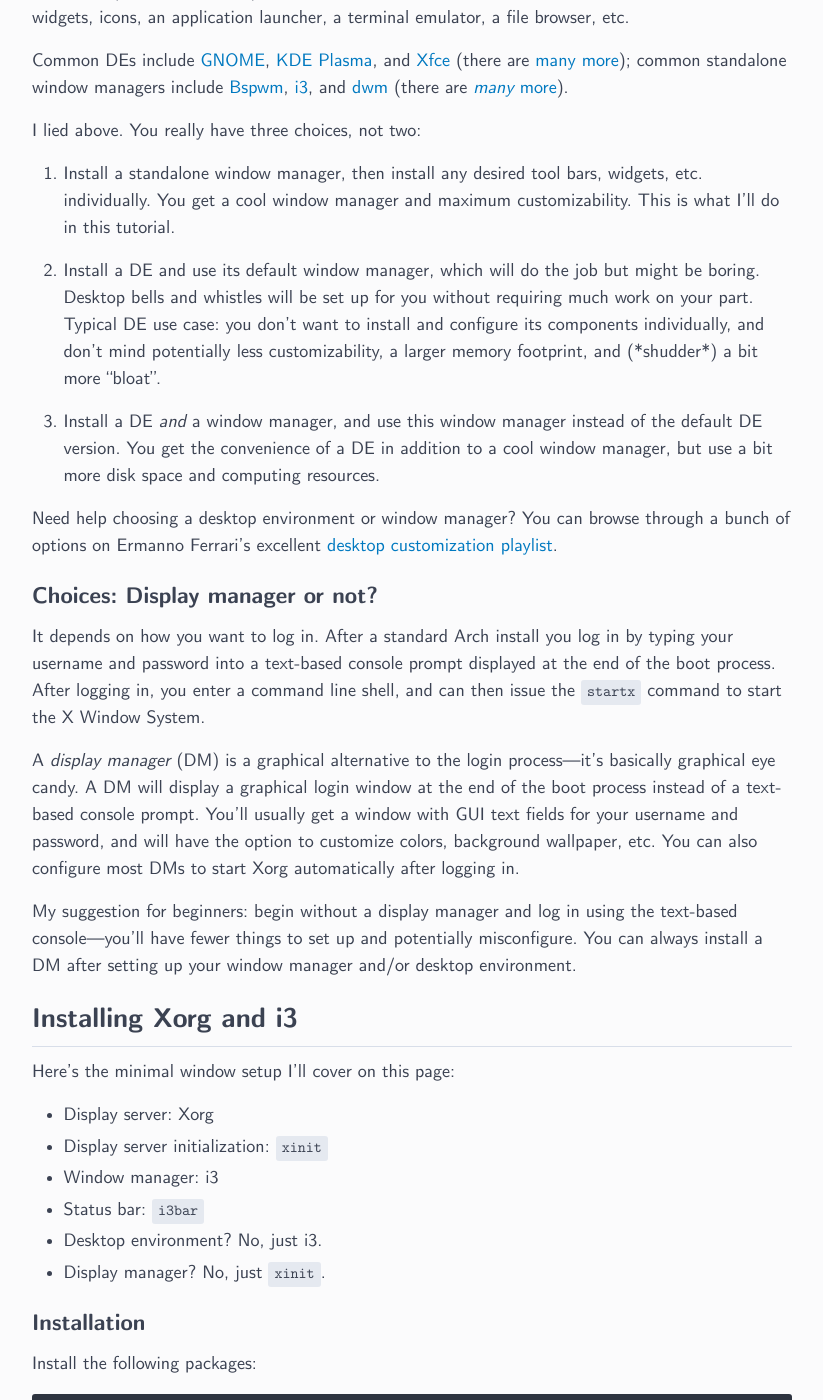
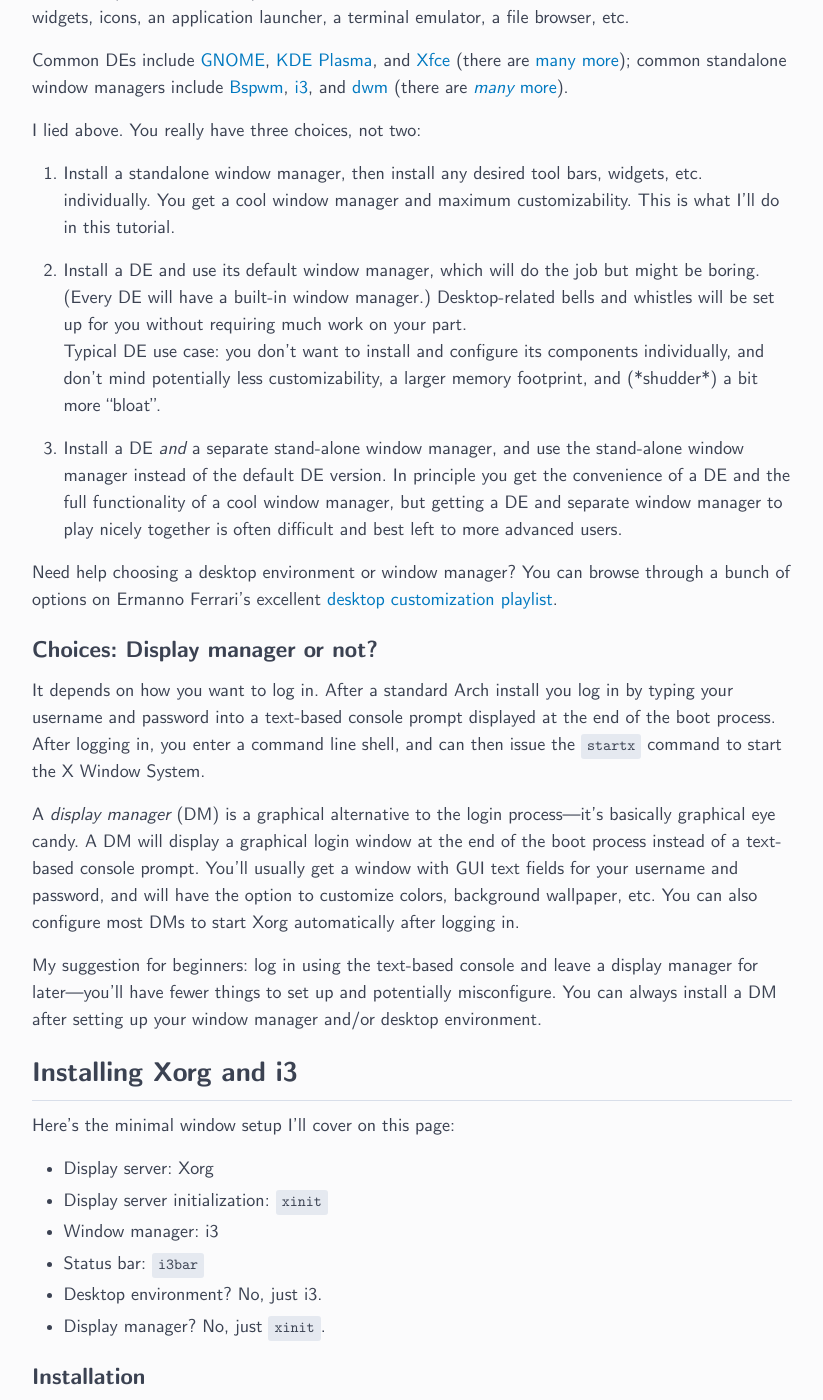
Before and after one commit to ejmastnak/ejmastnak.github.io, a Jekyll site: the page built from tutorials/arch/basics/startx.md, in a window 1280 px wide and 1400 px high, scrolled down 2310 px. Shown: the whole window, without its empty margins (228-1051 px from the left). Built offline with Jekyll 4.4.1, drawn with Linux system fonts in a browser that asks for light colours; some of the changed text lies outside the part shown.

Commit message:
Add some minor clarifications and improvements

```diff
--- a/tutorials/arch/basics/startx.md
+++ b/tutorials/arch/basics/startx.md
@@ -95,13 +95,14 @@ You really have three choices, not two:
    You get a cool window manager and maximum customizability.
    This is what I'll do in this tutorial.
 
-1. Install a DE and use its default window manager, which will do the job but might be boring.
-   Desktop bells and whistles will be set up for you without requiring much work on your part.
+1. Install a DE and use its default window manager, which will do the job but might be boring. (Every DE will have a built-in window manager.)
+   Desktop-related bells and whistles will be set up for you without requiring much work on your part.
    <br>
    Typical DE use case: you don't want to install and configure its components individually, and don't mind potentially less customizability, a larger memory footprint, and (\*shudder\*) a bit more "bloat".
 
-1. Install a DE *and* a window manager, and use this window manager instead of the default DE version.
-   You get the convenience of a DE in addition to a cool window manager, but use a bit more disk space and computing resources.
+1. Install a DE *and* a separate stand-alone window manager, and use the stand-alone window manager instead of the default DE version.
+   In principle you get the convenience of a DE and the full functionality of a cool window manager,
+   but getting a DE and separate window manager to play nicely together is often difficult and best left to more advanced users.
 
 Need help choosing a desktop environment or window manager?
 You can browse through a bunch of options on Ermanno Ferrari's excellent [desktop customization playlist](https://www.youtube.com/playlist?list=PL-odKaUzOz3Knbk8vs_T1pItsTZtkO6ZL).
@@ -117,7 +118,7 @@ A DM will display a graphical login window at the end of the boot process instea
 You'll usually get a window with GUI text fields for your username and password, and will have the option to customize colors, background wallpaper, etc.
 You can also configure most DMs to start Xorg automatically after logging in.
 
-My suggestion for beginners: begin without a display manager and log in using the text-based console---you'll have fewer things to set up and potentially misconfigure.
+My suggestion for beginners: log in using the text-based console and leave a display manager for later---you'll have fewer things to set up and potentially misconfigure.
 You can always install a DM after setting up your window manager and/or desktop environment.
 
 ## Installing Xorg and i3
@@ -211,7 +212,7 @@ We'll use the default `xinitrc` file in `/etc/X11/xinit/` as a starting point, a
 
 - Eye candy: install a nice-looking terminal font ([Iosevka](https://archlinux.org/packages/community/any/ttc-iosevka/) and [Source Code Pro](https://archlinux.org/packages/extra/any/adobe-source-code-pro-fonts/) are popular choices),
   install and/or customize a status bar,
-  set a background wallpaper;
+  [set a background wallpaper]({% link tutorials/arch/graphics/wallpaper.md %});
   customize your shell prompt, etc.
 
 {% include arch-notes-footer.html %}
```
